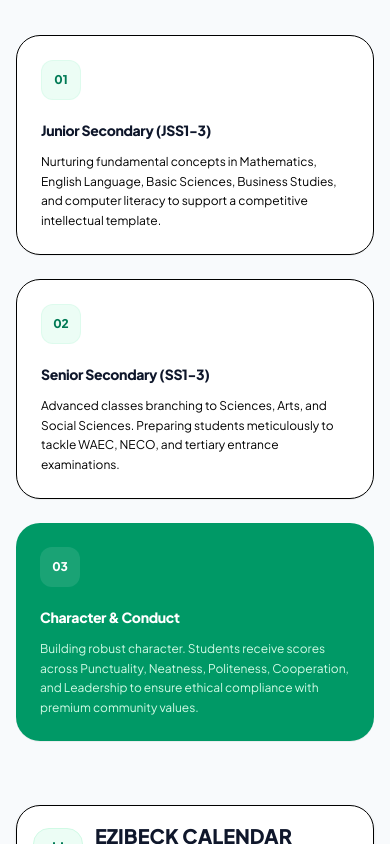
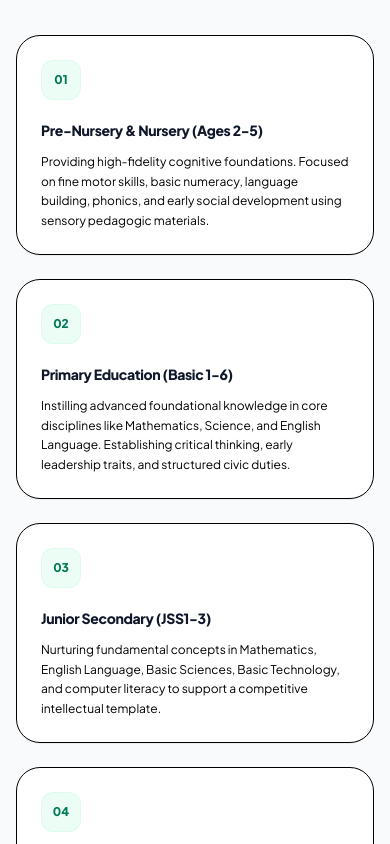
Before and after one commit to Trenareal/Ezibeck, a React (Vite) app: page / in a window 390 px wide. Shown: the part 3840-4684 px from the top of the page. Built offline with nearby package versions, Linux system fonts and the light colour scheme; no server answers; the database is empty.

Commit message:
refactor: update academic framework and report layout
Update pedagogic framework descriptions on the home page and adjust nursery report card layout styles to ensure proper height and spacing for content.

```diff
--- a/src/components/PublicHome.tsx
+++ b/src/components/PublicHome.tsx
@@ -728,24 +728,38 @@ export default function PublicHome({ onEnterPortal, template }: PublicHomeProps)
                 <h3 className="text-xl sm:text-2xl font-black text-slate-905 tracking-tight uppercase">Pedagogic Frameworks</h3>
               </div>
 
-              <div className="grid grid-cols-1 md:grid-cols-3 gap-6">
+              <div className="grid grid-cols-1 sm:grid-cols-2 lg:grid-cols-3 gap-6">
                 <div className="p-6 sm:p-8 rounded-3xl bg-white border border-slate-105 shadow-2xs hover:shadow-md transition-all">
                   <div className="w-10 h-10 bg-emerald-50 border border-emerald-100/50 rounded-xl flex items-center justify-center font-black text-emerald-700 text-xs mb-5">01</div>
-                  <h4 className="font-extrabold text-slate-900 text-sm tracking-tight">Junior Secondary (JSS1-3)</h4>
+                  <h4 className="font-extrabold text-slate-900 text-sm tracking-tight">Pre-Nursery & Nursery (Ages 2-5)</h4>
                   <p className="text-slate-550 text-xs mt-3 leading-relaxed">
-                    Nurturing fundamental concepts in Mathematics, English Language, Basic Sciences, Business Studies, and computer literacy to support a competitive intellectual template.
+                    Providing high-fidelity cognitive foundations. Focused on fine motor skills, basic numeracy, language building, phonics, and early social development using sensory pedagogic materials.
                   </p>
                 </div>
                 <div className="p-6 sm:p-8 rounded-3xl bg-white border border-slate-105 shadow-2xs hover:shadow-md transition-all">
                   <div className="w-10 h-10 bg-emerald-50 border border-emerald-100/50 rounded-xl flex items-center justify-center font-black text-emerald-700 text-xs mb-5">02</div>
+                  <h4 className="font-extrabold text-slate-900 text-sm tracking-tight">Primary Education (Basic 1-6)</h4>
+                  <p className="text-slate-550 text-xs mt-3 leading-relaxed">
+                    Instilling advanced foundational knowledge in core disciplines like Mathematics, Science, and English Language. Establishing critical thinking, early leadership traits, and structured civic duties.
+                  </p>
+                </div>
+                <div className="p-6 sm:p-8 rounded-3xl bg-white border border-slate-105 shadow-2xs hover:shadow-md transition-all">
+                  <div className="w-10 h-10 bg-emerald-50 border border-emerald-100/50 rounded-xl flex items-center justify-center font-black text-emerald-700 text-xs mb-5">03</div>
+                  <h4 className="font-extrabold text-slate-900 text-sm tracking-tight">Junior Secondary (JSS1-3)</h4>
+                  <p className="text-slate-550 text-xs mt-3 leading-relaxed">
+                    Nurturing fundamental concepts in Mathematics, English Language, Basic Sciences, Basic Technology, and computer literacy to support a competitive intellectual template.
+                  </p>
+                </div>
+                <div className="p-6 sm:p-8 rounded-3xl bg-white border border-slate-105 shadow-2xs hover:shadow-md transition-all">
+                  <div className="w-10 h-10 bg-emerald-50 border border-emerald-100/50 rounded-xl flex items-center justify-center font-black text-emerald-700 text-xs mb-5">04</div>
                   <h4 className="font-extrabold text-slate-900 text-sm tracking-tight">Senior Secondary (SS1-3)</h4>
                   <p className="text-slate-550 text-xs mt-3 leading-relaxed">
                     Advanced classes branching to Sciences, Arts, and Social Sciences. Preparing students meticulously to tackle WAEC, NECO, and tertiary entrance examinations.
                   </p>
                 </div>
-                <div className="p-6 sm:p-8 rounded-3xl bg-emerald-600 text-white shadow-2xs hover:shadow-md transition-all">
-                  <div className="w-10 h-10 bg-white/10 rounded-xl flex items-center justify-center font-black text-white text-xs mb-5">03</div>
-                  <h4 className="font-extrabold text-sm tracking-tight text-white">Character & Conduct</h4>
+                <div className="p-6 sm:p-8 rounded-3xl bg-emerald-600 text-white shadow-2xs hover:shadow-md transition-all sm:col-span-2 lg:col-span-1">
+                  <div className="w-10 h-10 bg-white/10 rounded-xl flex items-center justify-center font-black text-white text-xs mb-5">05</div>
+                  <h4 className="font-extrabold text-sm tracking-tight text-white">Character & Conduct (Unified)</h4>
                   <p className="text-emerald-100 text-xs mt-3 leading-relaxed">
                     Building robust character. Students receive scores across Punctuality, Neatness, Politeness, Cooperation, and Leadership to ensure ethical compliance with premium community values.
                   </p>
--- a/src/components/ReportCardPrintable.tsx
+++ b/src/components/ReportCardPrintable.tsx
@@ -359,7 +359,7 @@ export const ReportCardPrintable = forwardRef<HTMLDivElement, ReportCardPrintabl
           {/* Right Column (25%): Grading Scale, Conduct Scale, and Term Averages */}
           <div className="flex flex-col space-y-2 h-full">
             {/* Term Averages & Performance Catalog Table */}
-            <div className="bg-[#FCFCFC]/60 border border-slate-200 rounded-xl p-2 shadow-3xs text-slate-800 flex flex-col justify-between flex-1 min-h-0 nursery-term-averages-card">
+            <div className="bg-[#FCFCFC]/60 border border-slate-200 rounded-xl p-2 shadow-3xs text-slate-800 flex flex-col justify-between h-auto nursery-term-averages-card">
               <div>
                 <h4
                   className="font-extrabold text-slate-900 uppercase tracking-wider mb-1 select-none border-b border-slate-200/50 pb-0.5 flex items-center gap-1 leading-none"
@@ -408,7 +408,7 @@ export const ReportCardPrintable = forwardRef<HTMLDivElement, ReportCardPrintabl
             </div>
 
             {/* Grading Scale */}
-            <div className={`bg-[#FCFCFC]/60 border border-slate-200 rounded-xl shadow-3xs flex flex-col justify-between flex-1 min-h-0 nursery-grading-scale-card ${isNursery ? 'p-1 w-full' : 'p-2'}`}>
+            <div className={`bg-[#FCFCFC]/60 border border-slate-200 rounded-xl shadow-3xs flex flex-col justify-between nursery-grading-scale-card ${isNursery ? 'p-1 w-full h-auto' : 'p-2 flex-1 min-h-0'}`}>
               <div>
                 <h4
                   className="font-extrabold text-slate-900 uppercase tracking-wider select-none border-b border-slate-200/50 flex items-center gap-1 leading-none"
@@ -658,7 +658,7 @@ export const ReportCardPrintable = forwardRef<HTMLDivElement, ReportCardPrintabl
             </div>
 
             {/* Conduct Scale */}
-            <div className={`bg-[#FCFCFC]/60 border border-slate-200 rounded-xl shadow-3xs flex flex-col justify-between flex-1 min-h-0 nursery-conduct-scale-card ${isNursery ? 'p-1' : 'p-2'}`}>
+            <div className={`bg-[#FCFCFC]/60 border border-slate-200 rounded-xl shadow-3xs flex flex-col justify-between nursery-conduct-scale-card ${isNursery ? 'p-1 h-auto' : 'p-2 flex-1 min-h-0'}`}>
               <div>
                 <h4 className="font-extrabold text-slate-900 text-[9px] uppercase tracking-wider mb-1 select-none border-b border-slate-200/50 pb-0.5 flex items-center gap-1 leading-none">
                   <span>🌟</span> Conduct Scale
--- a/src/index.css
+++ b/src/index.css
@@ -422,6 +422,12 @@
   .report-card-printable .nursery-grading-scale-card,
   .report-card-printable .nursery-conduct-scale-card {
     padding: 5px 6px !important;
+    flex: none !important;
+    height: auto !important;
+    margin-bottom: 6px !important;
+  }
+  .report-card-printable .nursery-conduct-scale-card {
+    margin-bottom: 0 !important;
   }
   .report-card-printable .nursery-term-averages-card h4,
   .report-card-printable .nursery-grading-scale-card h4,
@@ -627,6 +633,11 @@
 .pdf-force-light .nursery-conduct-scale-card {
   padding: 6px 7px !important;
   margin-bottom: 6px !important;
+  flex: none !important;
+  height: auto !important;
+}
+.pdf-force-light .nursery-conduct-scale-card {
+  margin-bottom: 0 !important;
 }
 
 .pdf-force-light .nursery-term-averages-card h4,
```
